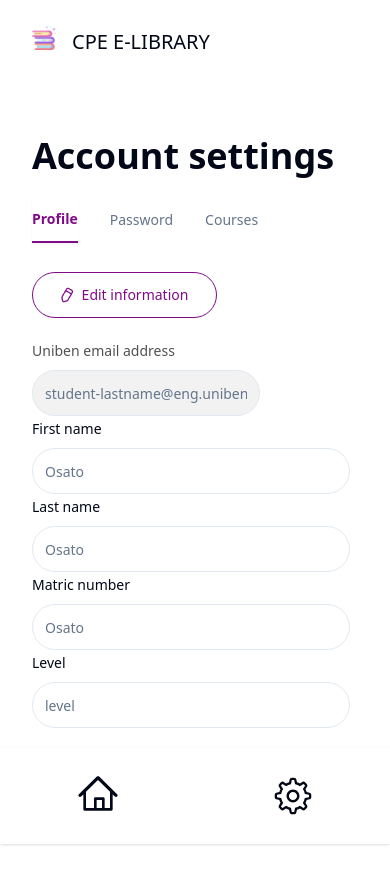
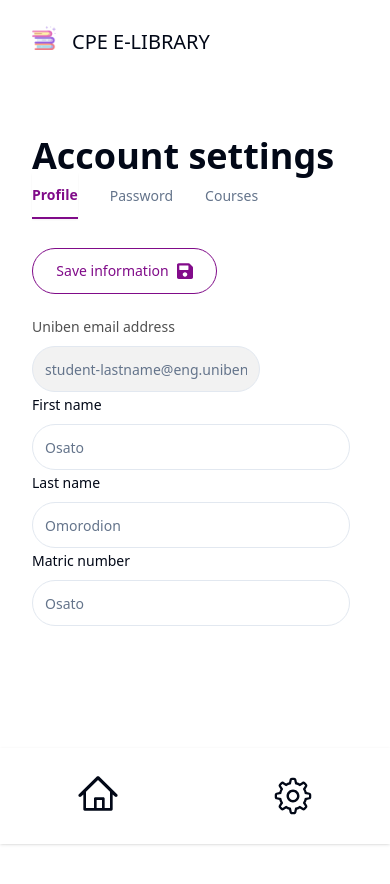
Before and after one commit to Rwinkah/CPE-LIBRARY2, a Next.js app: page /settings in a window 390 px wide. Shown: the top 884 px of the page. Built offline with nearby package versions, Linux system fonts and the light colour scheme.

Commit message:
Responsiveness update

```diff
--- a/app/(dashboard)/courses/[course]/page.tsx
+++ b/app/(dashboard)/courses/[course]/page.tsx
@@ -19,7 +19,7 @@ export default function Page({ params }: { params: { course: string } }) {
   }
 
   return (
-    <div>
+    <div className="min-h-[91vh]">
       <h1 className="font-bold text-4xl mb-2">
         {currentCourse}:
       </h1>
--- a/app/(dashboard)/layout.tsx
+++ b/app/(dashboard)/layout.tsx
@@ -7,22 +7,21 @@ import Header from "../_components/header";
 
 export default function Layout({ children }: { children: React.ReactNode }) {
   return (
-    <main className="flex gap-0">
+    <main className="flex gap-0 min-h-[100vh]">
       <RespContainer class_full="fixed top-0 bottom-0" hide={false} >
         <Sidebar />
       </RespContainer>
 
-      <RespContainer id="current-page" hide={false} class_full="ml-[200px] w-full pb-5" class_sm="w-full pb-5 mb-20">
+      <RespContainer id="current-page" hide={false} class_full="flex flex-col ml-[200px] w-full justify-between h-[100%]" class_sm="w-full pb-5 mb-20">
         <div
           id="layout-wrapper"
-          className="container flex flex-col justify-between"
+          className="container flex flex-col justify-between ml-0"
         >
-          <div id="content-wrapper" className="mt-5 min-h-[100vh]">
+          <div id="content-wrapper" className="mt-5 flex flex-col">
               <Header/>
-
             {children}
           </div>
-          <Footer />
+          <Footer/>
         </div>
       </RespContainer>
     </main>
--- a/app/(dashboard)/settings/page.tsx
+++ b/app/(dashboard)/settings/page.tsx
@@ -11,8 +11,8 @@ export const metadata: Metadata = {
 export default function page() {
   return (
     <>
-      <h1 className="font-bold text-4xl mb-6">Account settings</h1>
-      <Tabs defaultValue="profile" className="w-full">
+      <h1 className="font-bold text-4xl mb-0s">Account settings</h1>
+      <Tabs defaultValue="profile" className="w-full min-h-[87vh]">
         <TabsList>
           <TabsTrigger value="profile">Profile</TabsTrigger>
           <TabsTrigger value="password">Password</TabsTrigger>
--- a/app/_components/footer.tsx
+++ b/app/_components/footer.tsx
@@ -2,9 +2,9 @@ import RespContainer from "./resp_container";
 
 export default function Footer() {
   return (
-    <RespContainer hide={true} class_sm="flex flex-shrink">
-      <footer className="py-5 mt-5">
-        <p className="text-foreground text-xs">
+    <RespContainer hide={true} class_full="">
+      <footer className="py-5 mt-5 pb-0 mb-0 ">
+        <p className="text-foreground text-xs mb-0 pb-0">
           Copyright © 2024 CPE E-Learning Uniben, All rights reserved.
         </p>
       </footer>
--- a/app/_components/select-scroll.tsx
+++ b/app/_components/select-scroll.tsx
@@ -36,7 +36,7 @@ export function SelectScrollable() {
           isCourseActive ? "bg-primary" : "bg-transparent"
         } text-white border-none`}
       >
-        <SelectValue placeholder="Course" />
+        {isCourseActive? <SelectValue placeholder="Course" /> : 'Course' }
       </SelectTrigger>
       <SelectContent>
         {data.map((semester) => (
--- a/app/_components/settings-form.tsx
+++ b/app/_components/settings-form.tsx
@@ -15,8 +15,9 @@ import {
 } from "@/components/ui/form";
 import { useState } from "react";
 import edit from "@/assets/images/EditIcon.png";
+import save from '@/assets/images/save-solid.svg'
 import Image from "next/image";
-import { Edit2Icon } from "lucide-react";
+import { Edit, Edit2Icon, Save } from "lucide-react";
 
 import { Input } from "@/components/ui/input";
 import { Label } from "@/components/ui/label";
@@ -77,6 +78,7 @@ export function SettingsForm({ page }: settingsProp) {
   const [isChecked, setIsChecked] = useState(false);
   const [firstS, setFirstS] = useState<string[]>([]);
   const [secondS, setSecondS] = useState<string[]>([]);
+  const [isEdit, setIsEdit] = useState(false);
 
   function onSubmit(values: z.infer<typeof settingsSchema>) {}
 
@@ -117,9 +119,15 @@ export function SettingsForm({ page }: settingsProp) {
       <Form {...form}>
         <form onSubmit={form.handleSubmit(onSubmit)} className="space-y-8">
           <RespContainer hide={false}>
-            <Button className="border-[1.5px] h-[46px] flex gap-2 rounded-3xl mt-8 w-[185px] outline-[#820B8A] text-primary border-primary bg-white">
-              <Image src={edit} alt="edit" />
-              Edit information
+            <Button
+              className="border-[1.5px] h-[46px] flex gap-2 rounded-3xl mt-8 w-[185px] outline-[#820B8A] text-primary border-primary bg-white"
+              onClick={()=>setIsEdit(!isEdit)}
+              >
+
+               {isEdit &&   <Image src= {edit} alt="edit" width={16} height={16}/>}
+               {isEdit ?  'Edit information' : 'Save information'}
+               {!isEdit &&   <Image src= {save} alt="save" width={16} height={16}/>}
+
             </Button>
           <div className="flex flex-wrap mt-[20px]">
             <FormField
@@ -133,6 +141,7 @@ export function SettingsForm({ page }: settingsProp) {
                   </FormLabel>
                   <FormControl>
                     <Input
+                      disabled={isEdit}
                       className="bg-[#F2F2F2] h-[46px] border-[1.5px] focus:outline-none rounded-3xl"
                       placeholder="student-lastname@eng.uniben.edu"
                       {...field}
@@ -152,6 +161,7 @@ export function SettingsForm({ page }: settingsProp) {
                   <FormLabel className="text-sm"> First name</FormLabel>
                   <FormControl>
                     <Input
+                      disabled={isEdit}
                       className="h-[46px] w-[318px] border-[1.5px] focus:outline-none rounded-3xl"
                       placeholder="Osato"
                       {...field}
@@ -168,8 +178,9 @@ export function SettingsForm({ page }: settingsProp) {
                   <FormLabel className="text-sm"> Last name</FormLabel>
                   <FormControl>
                     <Input
+                      disabled={isEdit}
                       className=" border-[1.5px] h-[46px] w-[318px] focus:outline-none rounded-3xl "
-                      placeholder="Osato"
+                      placeholder="Omorodion"
                       {...field}
                     />
                   </FormControl>
@@ -186,31 +197,9 @@ export function SettingsForm({ page }: settingsProp) {
                   <FormLabel className="text-sm"> Matric number</FormLabel>
                   <FormControl>
                     <Input
+                      disabled={isEdit}
                       className=" border-[1.5px] h-[46px] w-[318px] focus:outline-none rounded-3xl"
                       placeholder="Osato"
-                      {...field}
-                    />
-                  </FormControl>
-                </FormItem>
-              )}
-            />
-            <FormField
-              control={form.control}
-              name="level"
-              render={({ field }) => (
-                <FormItem className="">
-                  <FormLabel className="text-sm"> Level</FormLabel>
-                  <FormControl>
-                    {/* <select className=" pl-4 w-[318px] h-[48px] focus:outline-none border-grey border rounded-3xl"  name="level">
-                                            <option value="100">100</option>
-                                            <option value="200">200</option>
-                                            <option value="300">300</option>
-                                            <option value="400">400</option>
-                                            <option value="500">500</option>
-                                        </select> */}
-                    <Input
-                      className=" border-[1.5px] h-[46px] w-[318px] focus:outline-none rounded-3xl "
-                      placeholder="level"
                       {...field}
                     />
                   </FormControl>
--- a/app/_components/sign-form.tsx
+++ b/app/_components/sign-form.tsx
@@ -5,6 +5,7 @@ import { useForm } from "react-hook-form";
 import { zodResolver } from "@hookform/resolvers/zod";
 import { Button } from "@/components/ui/button";
 import { useState } from "react";
+import loading from '@/assets/images/LOADING.png';
 import Image from "next/image";
 import close from "@/assets/images/close_button.png";
 import arrow from "@/assets/images/leftArrow.png";
@@ -82,6 +83,8 @@ export function SignupForm() {
       case 2:
         setStep(3);
         break;
+      case 3:
+        setStep(4)
       default:
         break;
     }
@@ -374,5 +377,17 @@ export function SignupForm() {
         </form>
       </Form>
     );
+  } else if (step === 4) {
+    setTimeout(() => {
+      window.location.href = '/home'
+    }, 5000)
+    console.log('loading/.==.')
+
+    return (
+      <div className="w-full justify-center items-center flex flex-col">
+        <Image src={loading} alt="loading" className="animate-spin"/>
+        <p className="text-center w-[15rem] font-medium text-base ">Please hold on while we create your CPE E-Library account</p>
+      </div>
+    )
   }
 }
```
Also changed, not shown: assets/images/LOADING.png (added), assets/images/save-solid.svg (added).
